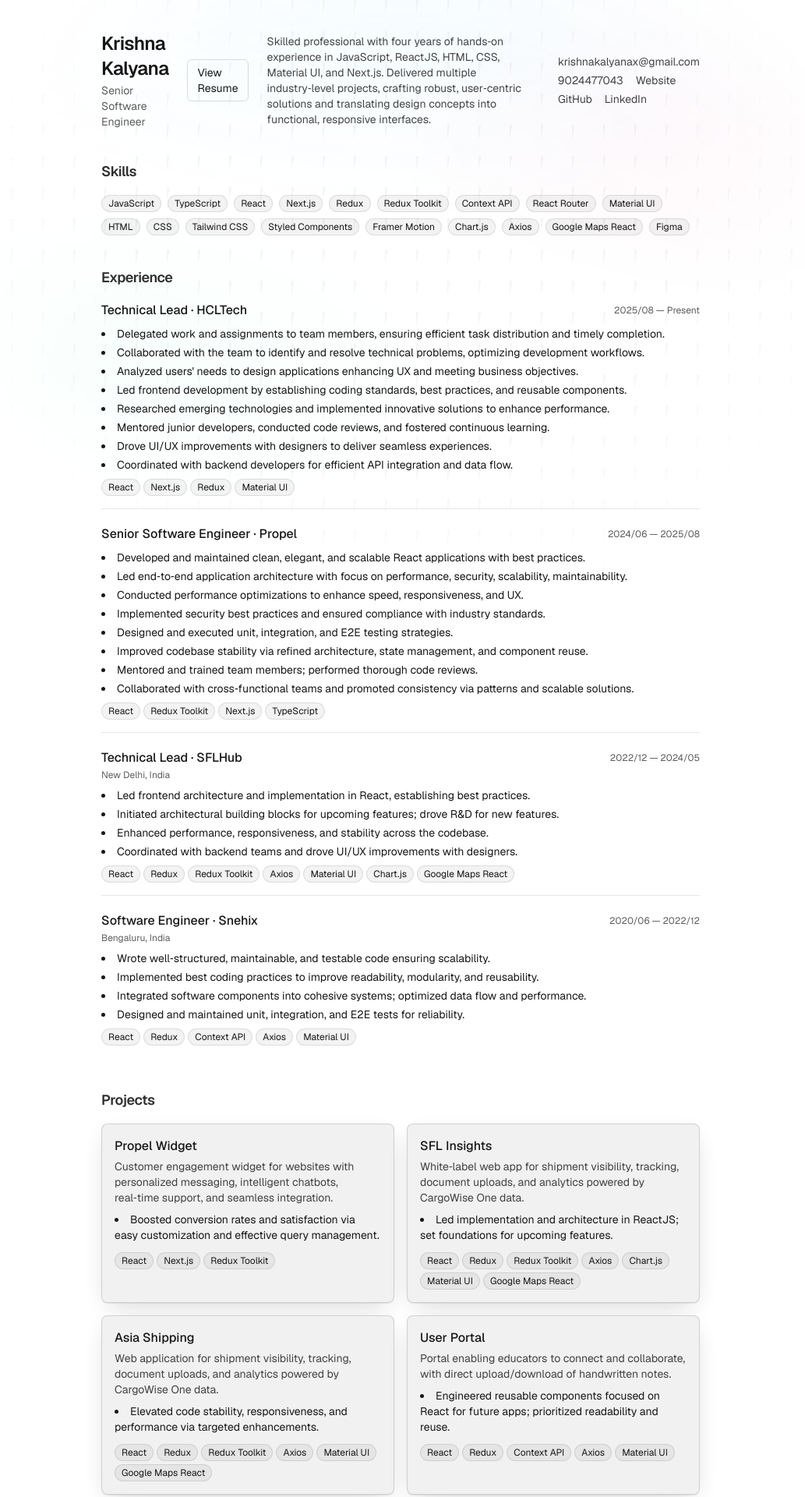
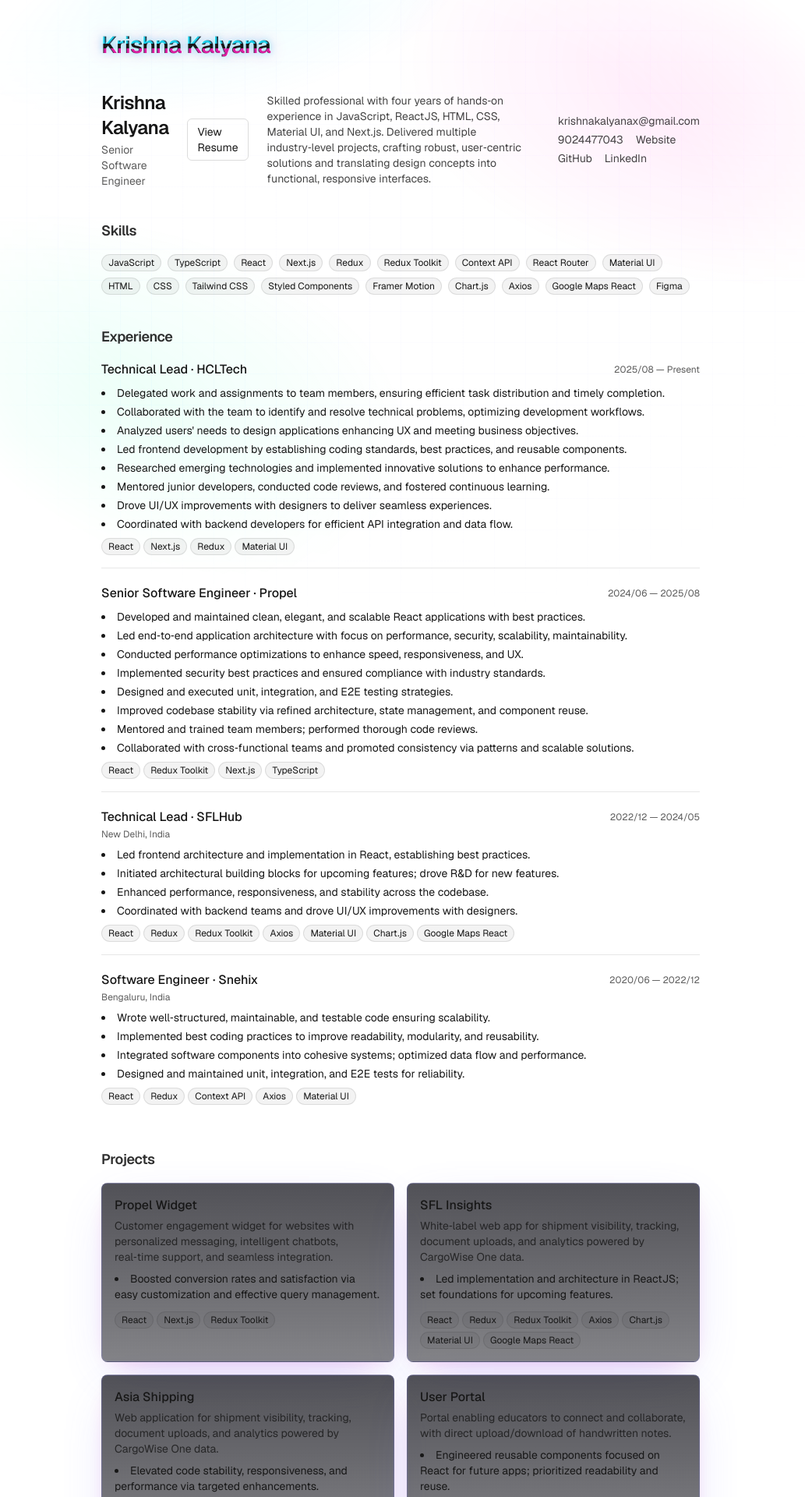
Before and after one commit to krishnakalyana/portfolio-25, a Next.js app in the folder web/: page / in a window 1280 px wide. Shown: the top 1920 px of the page at 78% size, without its empty margins (126-1159 px from the left). Built offline with nearby package versions, Linux system fonts and the light colour scheme.

Commit message:
feat(style): cyberpunk theme (neon grid, glitch text, neon cards)

```diff
--- a/web/src/app/globals.css
+++ b/web/src/app/globals.css
@@ -14,8 +14,8 @@
 
 @media (prefers-color-scheme: dark) {
   :root {
-    --background: #0a0a0a;
-    --foreground: #ededed;
+    --background: #05050a; /* deep midnight */
+    --foreground: #e6e6ff; /* soft neon white */
   }
 }
 
@@ -31,22 +31,77 @@ body {
   inset: 0;
   pointer-events: none;
   background:
-    radial-gradient(1200px 600px at 50% -10%, color(display-p3 0 0.7 1 / 0.08), transparent 60%),
-    radial-gradient(900px 400px at 90% 20%, color(display-p3 1 0.25 0.5 / 0.06), transparent 60%),
-    radial-gradient(900px 400px at 15% 60%, color(display-p3 0.3 1 0.7 / 0.06), transparent 60%),
-    conic-gradient(from 0turn at 50% 50%, color-mix(in oklab, var(--foreground) 6%, transparent) 0deg 10deg, transparent 10deg 20deg) 0 0/40px 40px;
-  mask: radial-gradient(ellipse at 50% 40%, black 40%, transparent 70%);
-  opacity: 0.65;
+    radial-gradient(800px 400px at 20% -10%, rgba(0, 221, 255, 0.15), transparent 60%),
+    radial-gradient(900px 500px at 90% 10%, rgba(255, 0, 170, 0.12), transparent 60%),
+    radial-gradient(900px 500px at 10% 70%, rgba(0, 255, 170, 0.12), transparent 60%),
+    repeating-linear-gradient(
+      90deg,
+      rgba(180, 180, 255, 0.05) 0px,
+      rgba(180, 180, 255, 0.05) 1px,
+      transparent 1px,
+      transparent 40px
+    ),
+    repeating-linear-gradient(
+      0deg,
+      rgba(180, 180, 255, 0.04) 0px,
+      rgba(180, 180, 255, 0.04) 1px,
+      transparent 1px,
+      transparent 40px
+    );
+  mask: radial-gradient(ellipse at 50% 40%, black 45%, transparent 72%);
+  opacity: 0.9;
+  filter: saturate(1.2) contrast(1.05);
 }
 
 /* Card hover utilities */
 .card-neo {
-  background: color-mix(in oklab, var(--background) 85%, var(--foreground) 5%);
-  border: 1px solid color-mix(in oklab, var(--foreground) 15%, transparent);
+  background: linear-gradient(180deg, rgba(8,8,16,0.7), rgba(8,8,16,0.5));
+  border: 1px solid rgba(120, 120, 255, 0.18);
   box-shadow:
-    0 1px 0 color-mix(in oklab, var(--foreground) 8%, transparent),
-    0 10px 30px -10px color-mix(in oklab, var(--foreground) 20%, transparent);
+    0 0 0 1px rgba(120, 120, 255, 0.06) inset,
+    0 20px 60px -20px rgba(120, 120, 255, 0.3),
+    0 10px 30px -15px rgba(255, 0, 170, 0.25);
 }
 .card-neo:hover {
-  border-color: color-mix(in oklab, var(--foreground) 25%, transparent);
+  border-color: rgba(0, 221, 255, 0.35);
+  box-shadow:
+    0 0 0 1px rgba(0, 221, 255, 0.06) inset,
+    0 28px 80px -28px rgba(0, 221, 255, 0.35),
+    0 12px 36px -20px rgba(255, 0, 170, 0.3);
 }
+
+/* Glitch text effect */
+.glitch {
+  position: relative;
+  display: inline-block;
+  text-shadow: 0 0 10px rgba(0, 221, 255, 0.5), 0 0 20px rgba(255, 0, 170, 0.35);
+}
+.glitch::before,
+.glitch::after {
+  content: attr(data-text);
+  position: absolute;
+  left: 0;
+  top: 0;
+  mix-blend-mode: screen;
+}
+.glitch::before {
+  transform: translate(-1px, 0);
+  color: rgba(0, 221, 255, 0.9);
+  clip-path: polygon(0 2%, 100% 2%, 100% 42%, 0 42%);
+  animation: glitchShift 2.5s infinite linear alternate-reverse;
+}
+.glitch::after {
+  transform: translate(1px, 0);
+  color: rgba(255, 0, 170, 0.85);
+  clip-path: polygon(0 62%, 100% 62%, 100% 100%, 0 100%);
+  animation: glitchShift 3s infinite linear alternate;
+}
+
+@keyframes glitchShift {
+  0% { transform: translate(1px, 0); }
+  20% { transform: translate(-1px, -0.5px); }
+  40% { transform: translate(2px, 0.5px); }
+  60% { transform: translate(-2px, 0); }
+  80% { transform: translate(1px, 0.5px); }
+  100% { transform: translate(-1px, -0.5px); }
+}
--- a/web/src/app/page.js
+++ b/web/src/app/page.js
@@ -1,5 +1,6 @@
 import portfolio from "@/data/portfolio";
 import Header from "@/components/Header";
+import GlitchText from "@/components/GlitchText";
 import Section from "@/components/Section";
 import ExperienceItem from "@/components/ExperienceItem";
 import ProjectCard from "@/components/ProjectCard";
@@ -11,6 +12,9 @@ export default function Home() {
     <div className="font-sans min-h-screen p-6 sm:p-10 relative overflow-hidden">
       <div className="fx-grid" />
       <div className="relative mx-auto max-w-3xl space-y-10">
+        <div className="flex items-baseline gap-2">
+          <GlitchText text={name} className="text-2xl sm:text-3xl font-semibold tracking-tight" />
+        </div>
         <Header
           name={name}
           role={role}
--- /dev/null
+++ b/web/src/components/GlitchText.js
@@ -0,0 +1,9 @@
+"use client";
+
+export default function GlitchText({ text, className = "" }) {
+  return (
+    <span className={`glitch ${className}`} data-text={text}>
+      {text}
+    </span>
+  );
+}
```
